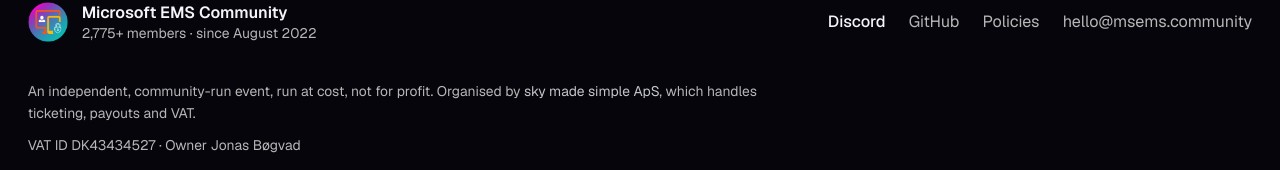
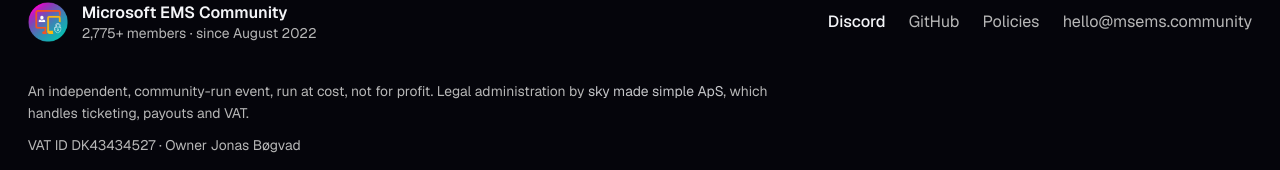
Before and after one commit to Microsoft-EMS-Community/msems-landing, a Next.js app: page /share in a window 1280 px wide. Shown: the part 6783-6953 px from the top of the page. Built offline with nearby package versions, Linux system fonts and the light colour scheme; no server answers.

Commit message:
refactor(pricing, social-evening, site-footer): update pricing display and footer text for clarity

```diff
--- a/src/components/pricing.tsx
+++ b/src/components/pricing.tsx
@@ -78,7 +78,7 @@ export function Pricing() {
                   {socialAddon.label}{" "}
                   <span className="font-medium text-foreground">
                     +{currency}
-                    {socialAddon.price}
+                    {allInPrice(socialAddon.price)}
                   </span>{" "}
                   (optional)
                 </span>
--- a/src/components/site-footer.tsx
+++ b/src/components/site-footer.tsx
@@ -64,7 +64,7 @@ export function SiteFooter({ memberLabel }: SiteFooterProps) {
         <div className="mt-8 max-w-2xl space-y-2 text-xs leading-relaxed text-muted-foreground">
           <p>
             An independent, community-run event, run at cost, not for profit.
-            Organised by{" "}
+            Legal administration by{" "}
             <span className="text-foreground/80">sky made simple ApS</span>,
             which handles ticketing, payouts and VAT.
           </p>
--- a/src/components/social-evening.tsx
+++ b/src/components/social-evening.tsx
@@ -1,5 +1,5 @@
 import Image from "next/image";
-import { PRICING } from "@/lib/event";
+import { PRICING, allInPrice } from "@/lib/event";
 
 const PHOTOS: ReadonlyArray<{ src: string; alt: string }> = [
   { src: "/social/boulebar-1.jpg", alt: "Pétanque courts at Boulebar" },
@@ -40,7 +40,7 @@ export function SocialEvening() {
               Add it to your ticket for{" "}
               <span className="font-semibold text-foreground">
                 +{currency}
-                {socialAddon.price}
+                {allInPrice(socialAddon.price)}
               </span>
               .
             </span>
```
